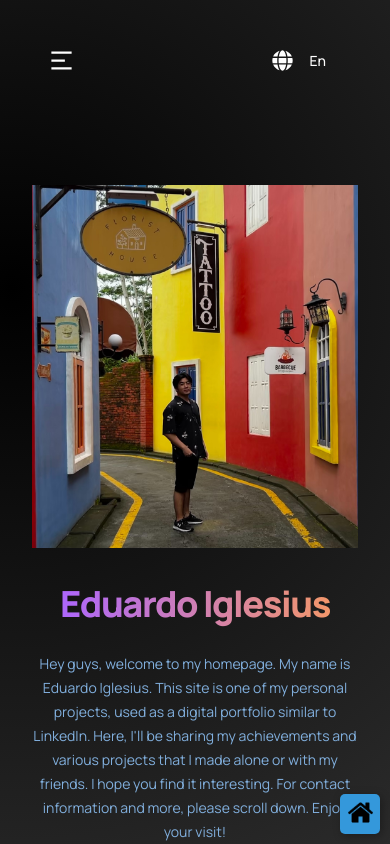
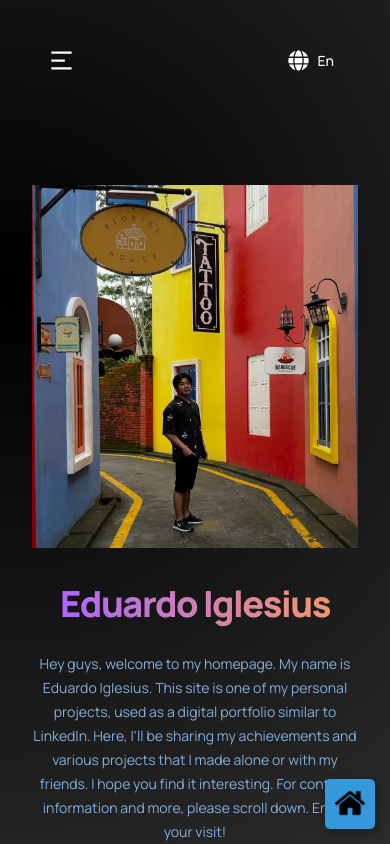
Before and after one commit to edidudedo/homepage, a React (Create React App) app: page / in a window 390 px wide. Shown: the top 844 px of the page. Built offline with nearby package versions, Linux system fonts and the light colour scheme.

Commit message:
Add Minor Fix

```diff
--- a/src/Components/Language/en.js
+++ b/src/Components/Language/en.js
@@ -41,9 +41,9 @@ const en ={
         westKalimantan : "West Kalimantan",
         westJawa : "West Jawa",
         indonesia : "Indonesia",
-        elementary_title : "SDK Immanuel Pontianak",
-        junior_title : "SMPK Immanuel Pontianak",
-        senior_title : "SMAK Immanuel Pontianak",
+        elementary_title : "Immanuel Elementary School",
+        junior_title : "Immanuel Junior High School",
+        senior_title : "Immanuel Senior High School",
         itb_title : "Bandung Institute of Technology",
         handai_title : "Osaka University",
         jlc_title : "Japanese Language Center for International Students",
--- a/src/Components/Language/ja.js
+++ b/src/Components/Language/ja.js
@@ -41,9 +41,9 @@ const ja ={
         westKalimantan : "西ボルネオ",
         westJawa : "西ジャワ",
         indonesia : "インドネシア",
-        elementary_title : "SDK Immanuel Pontianak",
-        junior_title : "SMPK Immanuel Pontianak",
-        senior_title : "SMAK Immanuel Pontianak",
+        elementary_title : "Immanuel Elementary School",
+        junior_title : "Immanuel Junior High School",
+        senior_title : "Immanuel Senior High School",
         itb_title : "バンドン工業大学",
         handai_title : "大阪大学",
         jlc_title : "東京外国語大学留学生日本語教育センター",
--- a/src/Components/Navbar/Navbar.css
+++ b/src/Components/Navbar/Navbar.css
@@ -12,6 +12,7 @@
     display:flex;
     justify-content: flex-start;
     align-items: center;
+
 }
 
 
@@ -28,7 +29,7 @@
 
 .navbar-sign a{
     display: flex;
-    justify-content: center;
+    /* justify-content: stretch;  */
     align-items: center;
     cursor: pointer;
     flex-grow: 1;
@@ -40,7 +41,7 @@
     background-color: grey;
 }
 
-.navbar-links_container p, .navbar-sign p{
+.navbar-links_container p {
     color:#fff;
     font-family :var(--font-family);
     font-weight: 500;
@@ -48,6 +49,17 @@
     line-height : 25px;
     text-transform: capitalize;
     padding : 1rem;
+    cursor : pointer;
+}
+
+.navbar-sign p {
+    color:#fff;
+    font-family :var(--font-family);
+    font-weight: 500;
+    font-size:14px;
+    line-height : 25px;
+    text-transform: capitalize;
+    padding : 1rem 0.5rem;
     cursor : pointer;
 }
 
@@ -132,6 +144,7 @@
     display: flex;
     justify-content: center;
     align-items: center;
+    text-align: center;
     flex-direction : column;
     z-index: 1001;
     border : 1px solid rgb(72, 72, 72);
--- a/src/Components/TopButton/TopButton.css
+++ b/src/Components/TopButton/TopButton.css
@@ -28,13 +28,13 @@
 
   @media screen and (max-width: 1200px) {
     .scroll-to-top {
-      width: 40px;
-      height: 40px;
-      bottom: 10px;
-      right: 10px;
+      width: 50px;
+      height: 50px;
+      bottom: 15px;
+      right: 15px;
     }
     .scroll-to-top img {
-      width: 25px;
-      height: 25px;
+      width: 30px;
+      height: 30px;
     }
   }
--- a/src/Containers/Research/Research.css
+++ b/src/Containers/Research/Research.css
@@ -144,8 +144,8 @@
     }
     ._research iframe {
         width: 100%;
-        height : auto;
-      }
+        height : 200px;
+    }
 }
 
 @media screen and (max-width : 650px){
--- a/src/Containers/Research/Research.jsx
+++ b/src/Containers/Research/Research.jsx
@@ -18,6 +18,7 @@ const Research = () => {
                     {ResearchList.map(item => (
                         <div class="_research">
                             <h2>{item.title}</h2>
+                            <div className="research-iframe_container">
                                 <iframe
                                     width="560"
                                     height="315"
@@ -27,6 +28,7 @@ const Research = () => {
                                     allow="accelerometer; autoplay; clipboard-write; encrypted-media; gyroscope; picture-in-picture"
                                     allowfullscreen>
                                 </iframe>
+                            </div>
                             <div class="research-description">
                                 <span class="research-item-label">Abstract</span>
                                 <span class="research-item-separator">:</span>
```
Lines whose indentation alone changed are shown as unchanged.
